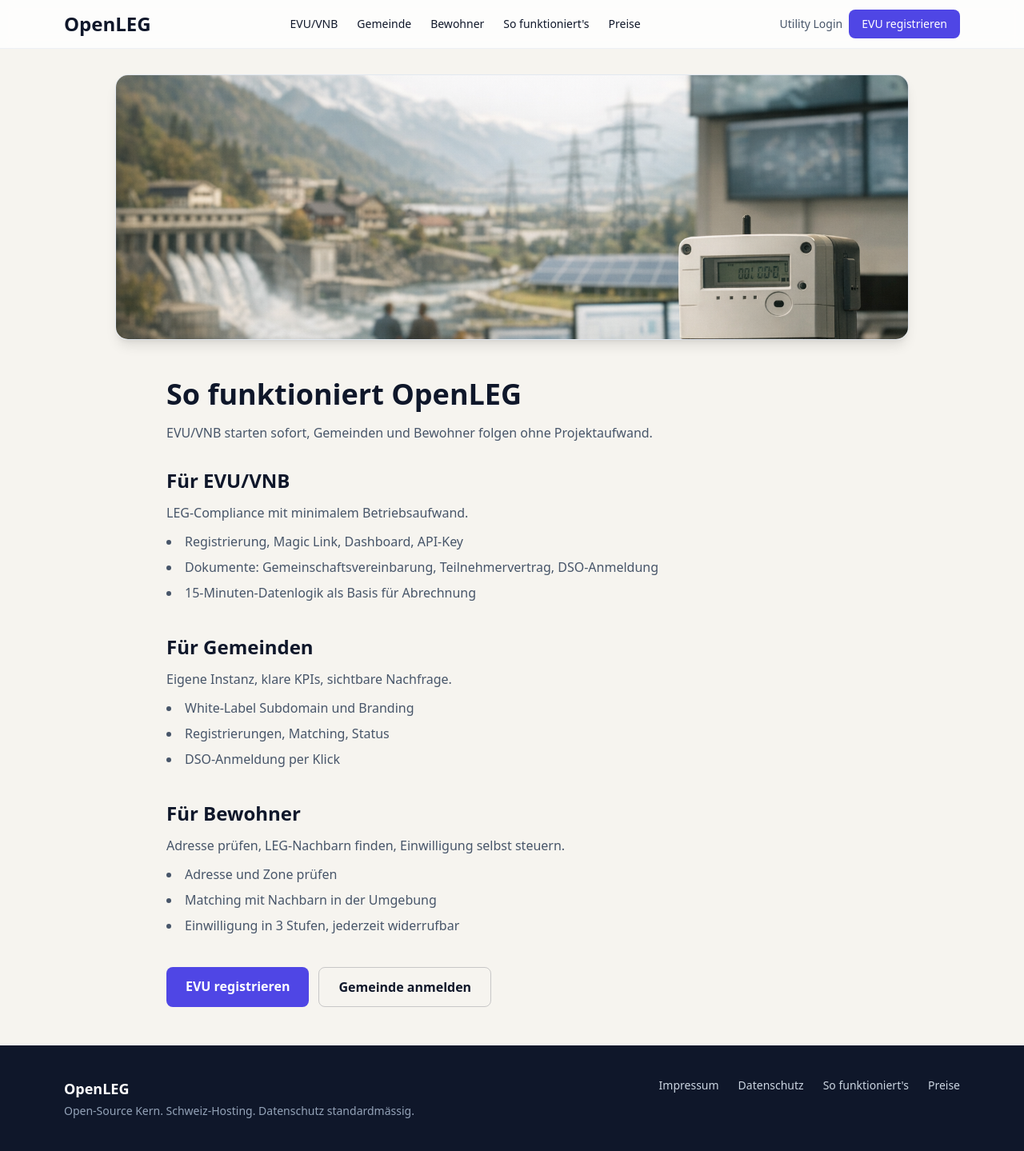
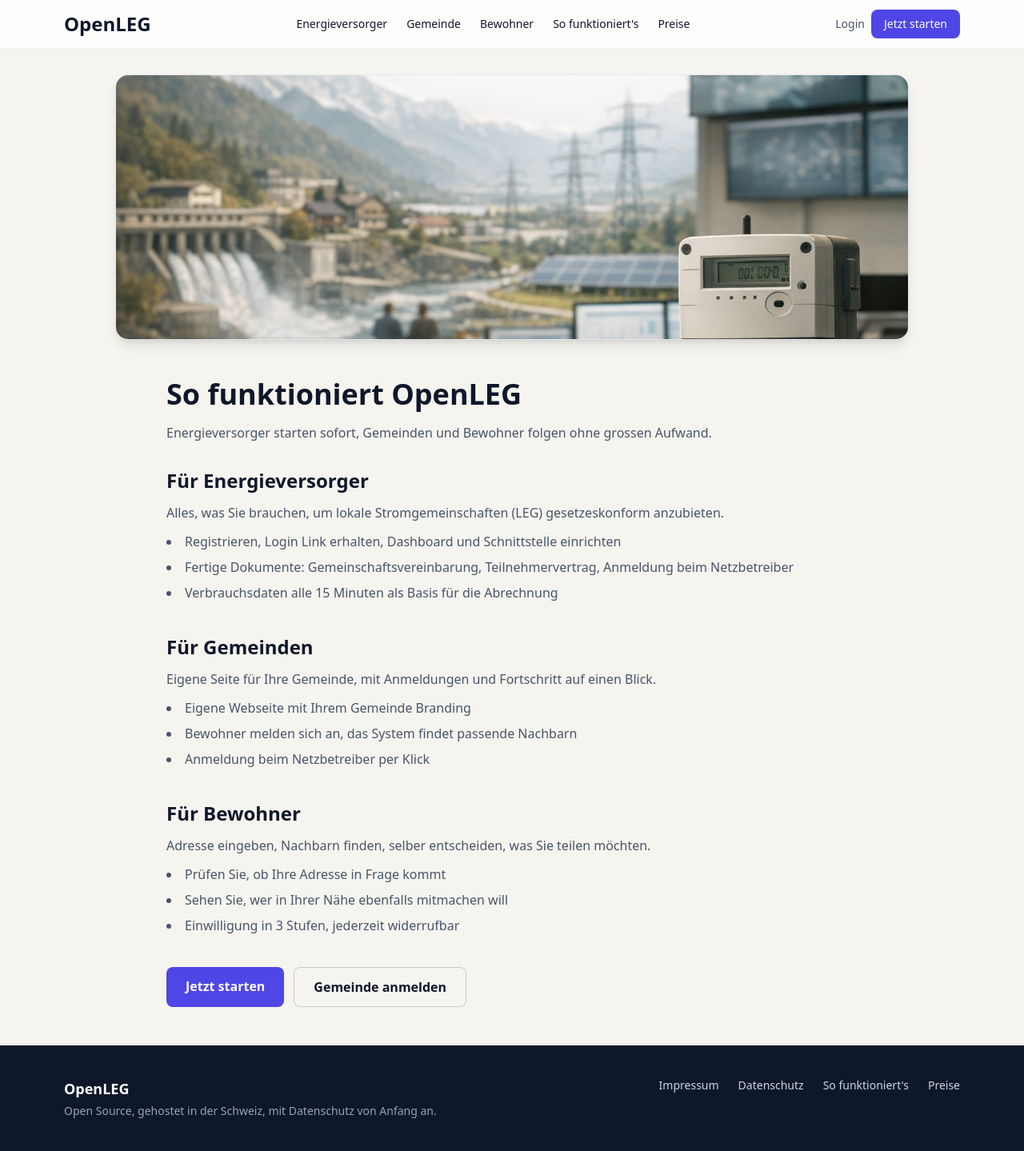
Before and after one commit to wgusta/badenleg, a Flask app: page /how-it-works in a window 1280 px wide. Shown: the whole page at 80% size. Run offline with Flask 3, Linux system fonts and the light colour scheme; data that the repository does not hold is empty; parts of the project's set-up code (start-up, migrations or seed data) failed here and were passed over; some libraries are stand-ins or nearby versions.

Commit message:
Rewrite public-facing text: approachable, jargon-free tone
Co-Authored-By: Claude Opus 4.6 <noreply@anthropic.com>

```diff
--- a/templates/emails/day_14_formation.html
+++ b/templates/emails/day_14_formation.html
@@ -32,10 +32,10 @@ body { margin: 0; padding: 0; background: #f4f4f5; font-family: -apple-system, B
     <h1>{{ platform_name }}</h1>
   </div>
   <div class="content">
-    <h2>Ihre LEG-Gemeinschaft kann starten!</h2>
-    <p>Zwei Wochen sind vergangen und wir haben genug Interessenten in Ihrer Zone gefunden. Jetzt geht es an die Gründung.</p>
+    <h2>Ihre Stromgemeinschaft kann starten!</h2>
+    <p>Zwei Wochen sind vergangen und wir haben genug Interessenten in Ihrer Nähe gefunden. Jetzt geht es an die Gründung.</p>
 
-    <p><strong>So läuft die LEG-Gründung ab:</strong></p>
+    <p><strong>So läuft die Gründung ab:</strong></p>
     <div class="timeline">
       <div class="timeline-item">
         <div class="timeline-dot">1</div>
--- a/templates/emails/day_3_smartmeter.html
+++ b/templates/emails/day_3_smartmeter.html
@@ -26,19 +26,19 @@ body { margin: 0; padding: 0; background: #f4f4f5; font-family: -apple-system, B
   </div>
   <div class="content">
     <h2>Haben Sie einen Smart Meter?</h2>
-    <p>Für die Teilnahme an einer LEG benötigen Sie einen Smart Meter (digitalen Stromzähler). Die gute Nachricht: {{ utility_name }} installiert diese kostenlos.</p>
+    <p>Um bei einer lokalen Stromgemeinschaft (LEG) mitzumachen, brauchen Sie einen Smart Meter, also einen digitalen Stromzähler. Die gute Nachricht: {{ utility_name }} baut diesen kostenlos ein.</p>
 
     <div class="info-box">
       <p><strong>So prüfen Sie es:</strong> Schauen Sie auf Ihren Stromzähler im Keller oder Hausanschlussraum. Ein Smart Meter hat ein digitales Display (keine Drehscheibe).</p>
     </div>
 
-    <p>Ihr Smart Meter Status hilft uns, Ihre LEG-Bereitschaft besser einzuschätzen und den Gründungsprozess zu beschleunigen.</p>
+    <p>Wenn wir wissen, ob Sie schon einen Smart Meter haben, können wir die Gründung Ihrer Stromgemeinschaft schneller vorantreiben.</p>
 
     <p style="text-align:center;">
       <a href="{{ dashboard_url }}" class="cta">Status im Dashboard angeben</a>
     </p>
 
-    <p style="font-size:13px;color:#6b7280;">Noch keinen Smart Meter? Kein Problem. Wir helfen Ihnen bei der Beantragung, sobald Ihre LEG-Gemeinschaft bereit ist.</p>
+    <p style="font-size:13px;color:#6b7280;">Noch keinen Smart Meter? Kein Problem. Wir helfen Ihnen bei der Beantragung, sobald Ihre Stromgemeinschaft bereit ist.</p>
   </div>
   <div class="footer">
     <p>{{ platform_name }} &middot; LEG für {{ city_name }}</p>
--- a/templates/emails/day_7_consumption.html
+++ b/templates/emails/day_7_consumption.html
@@ -28,8 +28,8 @@ body { margin: 0; padding: 0; background: #f4f4f5; font-family: -apple-system, B
     <h1>{{ platform_name }}</h1>
   </div>
   <div class="content">
-    <h2>So maximieren Sie Ihre LEG-Ersparnis</h2>
-    <p>Mit Ihren Verbrauchsdaten können wir Ihr LEG-Matching präziser berechnen und die optimale Gemeinschaftsgrösse bestimmen.</p>
+    <h2>So holen Sie das Meiste aus Ihrer Stromgemeinschaft</h2>
+    <p>Mit ein paar Angaben zu Ihrem Stromverbrauch finden wir die passenden Nachbarn und die beste Gruppengrösse für Sie.</p>
 
     <div class="savings-box">
       <div class="amount">CHF 500 bis 800</div>
@@ -52,7 +52,7 @@ body { margin: 0; padding: 0; background: #f4f4f5; font-family: -apple-system, B
     </div>
 
     {% if neighbor_count > 0 %}
-    <p style="font-size:14px;color:#6b7280;">Aktuell haben sich {{ neighbor_count }} Haushalte in Ihrer Nähe registriert. Je vollständiger die Daten, desto schneller die LEG-Gründung.</p>
+    <p style="font-size:14px;color:#6b7280;">Aktuell haben sich {{ neighbor_count }} Haushalte in Ihrer Nähe registriert. Je mehr Angaben wir haben, desto schneller kann es losgehen.</p>
     {% endif %}
   </div>
   <div class="footer">
--- a/templates/gemeinde/onboarding.html
+++ b/templates/gemeinde/onboarding.html
@@ -18,7 +18,7 @@
             <img src="/static/images/subpages/gemeinde-onboarding.png" alt="Gemeinde Onboarding Kontext" class="w-full aspect-[3/1] object-cover" loading="lazy">
         </div>
         <h1 class="text-3xl font-bold mb-2">Gemeinde registrieren</h1>
-        <p class="text-gray-600 mb-8">Melden Sie Ihre Gemeinde an und erhalten Sie eine eigene OpenLEG-Instanz für LEG-Gründungen.</p>
+        <p class="text-gray-600 mb-8">Melden Sie Ihre Gemeinde an und erhalten Sie eine eigene Seite, auf der Bewohner sich für eine lokale Stromgemeinschaft (LEG) registrieren können.</p>
 
         <form id="onboarding-form" class="bg-white rounded-lg shadow-md p-6 space-y-4">
             <div>
@@ -42,7 +42,7 @@
                 <h4 class="font-medium mb-1">Was Sie erhalten:</h4>
                 <ul class="text-gray-700 space-y-1">
                     <li>&#10003; Eigene Instanz unter <span id="subdomain-preview" class="font-mono text-indigo-600">gemeinde.openleg.ch</span></li>
-                    <li>&#10003; LEG-Formation Dashboard mit KPIs</li>
+                    <li>&#10003; Übersicht über Anmeldungen und Fortschritt</li>
                     <li>&#10003; Bewohner-Registrierung und Matching</li>
                     <li>&#10003; Kostenloses Starterpaket</li>
                 </ul>
--- a/templates/how-it-works.html
+++ b/templates/how-it-works.html
@@ -3,7 +3,7 @@
 <head>
   <meta charset="UTF-8">
   <meta name="viewport" content="width=device-width, initial-scale=1.0">
-  <title>So funktioniert OpenLEG | EVU/VNB zuerst</title>
+  <title>So funktioniert OpenLEG | Schritt für Schritt erklärt</title>
   {% include 'partials/tailwind_brand.html' %}
 </head>
 <body class="bg-[#f6f4ef] text-ink">
@@ -17,42 +17,42 @@
 
   <div class="max-w-4xl mx-auto px-4 py-12">
     <h1 class="text-4xl font-bold mb-4">So funktioniert OpenLEG</h1>
-    <p class="text-ink-muted mb-8">EVU/VNB starten sofort, Gemeinden und Bewohner folgen ohne Projektaufwand.</p>
+    <p class="text-ink-muted mb-8">Energieversorger starten sofort, Gemeinden und Bewohner folgen ohne grossen Aufwand.</p>
 
     <div class="space-y-10">
       <section>
-        <h2 class="text-2xl font-semibold mb-3">Für EVU/VNB</h2>
-        <p class="text-ink-muted mb-3">LEG-Compliance mit minimalem Betriebsaufwand.</p>
+        <h2 class="text-2xl font-semibold mb-3">Für Energieversorger</h2>
+        <p class="text-ink-muted mb-3">Alles, was Sie brauchen, um lokale Stromgemeinschaften (LEG) gesetzeskonform anzubieten.</p>
         <ul class="list-disc list-inside text-ink-muted space-y-2">
-          <li>Registrierung, Magic Link, Dashboard, API-Key</li>
-          <li>Dokumente: Gemeinschaftsvereinbarung, Teilnehmervertrag, DSO-Anmeldung</li>
-          <li>15-Minuten-Datenlogik als Basis für Abrechnung</li>
+          <li>Registrieren, Login Link erhalten, Dashboard und Schnittstelle einrichten</li>
+          <li>Fertige Dokumente: Gemeinschaftsvereinbarung, Teilnehmervertrag, Anmeldung beim Netzbetreiber</li>
+          <li>Verbrauchsdaten alle 15 Minuten als Basis für die Abrechnung</li>
         </ul>
       </section>
 
       <section>
         <h2 class="text-2xl font-semibold mb-3">Für Gemeinden</h2>
-        <p class="text-ink-muted mb-3">Eigene Instanz, klare KPIs, sichtbare Nachfrage.</p>
+        <p class="text-ink-muted mb-3">Eigene Seite für Ihre Gemeinde, mit Anmeldungen und Fortschritt auf einen Blick.</p>
         <ul class="list-disc list-inside text-ink-muted space-y-2">
-          <li>White-Label Subdomain und Branding</li>
-          <li>Registrierungen, Matching, Status</li>
-          <li>DSO-Anmeldung per Klick</li>
+          <li>Eigene Webseite mit Ihrem Gemeinde Branding</li>
+          <li>Bewohner melden sich an, das System findet passende Nachbarn</li>
+          <li>Anmeldung beim Netzbetreiber per Klick</li>
         </ul>
       </section>
 
       <section>
         <h2 class="text-2xl font-semibold mb-3">Für Bewohner</h2>
-        <p class="text-ink-muted mb-3">Adresse prüfen, LEG-Nachbarn finden, Einwilligung selbst steuern.</p>
+        <p class="text-ink-muted mb-3">Adresse eingeben, Nachbarn finden, selber entscheiden, was Sie teilen möchten.</p>
         <ul class="list-disc list-inside text-ink-muted space-y-2">
-          <li>Adresse und Zone prüfen</li>
-          <li>Matching mit Nachbarn in der Umgebung</li>
+          <li>Prüfen Sie, ob Ihre Adresse in Frage kommt</li>
+          <li>Sehen Sie, wer in Ihrer Nähe ebenfalls mitmachen will</li>
           <li>Einwilligung in 3 Stufen, jederzeit widerrufbar</li>
         </ul>
       </section>
     </div>
 
     <div class="mt-10 flex flex-col sm:flex-row gap-3">
-      <a href="/utility/register" class="bg-brand text-white px-6 py-3 rounded-lg font-semibold hover:bg-brand-dark text-center">EVU registrieren</a>
+      <a href="/utility/register" class="bg-brand text-white px-6 py-3 rounded-lg font-semibold hover:bg-brand-dark text-center">Jetzt starten</a>
       <a href="/gemeinde/onboarding" class="border border-ink/20 text-ink px-6 py-3 rounded-lg font-semibold hover:bg-white text-center">Gemeinde anmelden</a>
     </div>
   </div>
--- a/templates/partials/site_footer.html
+++ b/templates/partials/site_footer.html
@@ -2,7 +2,7 @@
   <div class="max-w-6xl mx-auto px-4 flex flex-col md:flex-row justify-between items-start gap-6">
     <div>
       <div class="text-white font-bold text-lg">OpenLEG</div>
-      <div class="text-sm text-slate-400 mt-1">Open-Source Kern. Schweiz-Hosting. Datenschutz standardmässig.</div>
+      <div class="text-sm text-slate-400 mt-1">Open Source, gehostet in der Schweiz, mit Datenschutz von Anfang an.</div>
     </div>
     <div class="flex gap-6 text-sm">
       <a href="/impressum" class="hover:text-white">Impressum</a>
--- a/templates/partials/site_nav.html
+++ b/templates/partials/site_nav.html
@@ -2,15 +2,15 @@
   <div class="max-w-6xl mx-auto px-4 py-3 flex items-center justify-between">
     <a href="/" class="text-2xl font-bold text-ink">OpenLEG</a>
     <div class="hidden md:flex items-center gap-6 text-sm text-ink">
-      <a href="#evu" class="hover:text-brand">EVU/VNB</a>
+      <a href="#evu" class="hover:text-brand">Energieversorger</a>
       <a href="#gemeinde" class="hover:text-brand">Gemeinde</a>
       <a href="#bewohner" class="hover:text-brand">Bewohner</a>
       <a href="/how-it-works" class="hover:text-brand">So funktioniert's</a>
       <a href="/pricing" class="hover:text-brand">Preise</a>
     </div>
     <div class="flex items-center gap-2">
-      <a href="/utility/login" class="hidden sm:inline-block text-sm text-ink-muted hover:text-ink">Utility Login</a>
-      <a href="/utility/register" class="bg-brand text-white px-4 py-2 rounded-lg text-sm font-medium hover:bg-brand-dark">EVU registrieren</a>
+      <a href="/utility/login" class="hidden sm:inline-block text-sm text-ink-muted hover:text-ink">Login</a>
+      <a href="/utility/register" class="bg-brand text-white px-4 py-2 rounded-lg text-sm font-medium hover:bg-brand-dark">Jetzt starten</a>
     </div>
   </div>
 </nav>
```
Also changed, not shown: templates/emails/day_0_welcome.html (+4 -4 lines), templates/index.html (+41 -41 lines), templates/pricing.html (+6 -6 lines), templates/utility/register.html (+7 -8 lines).
